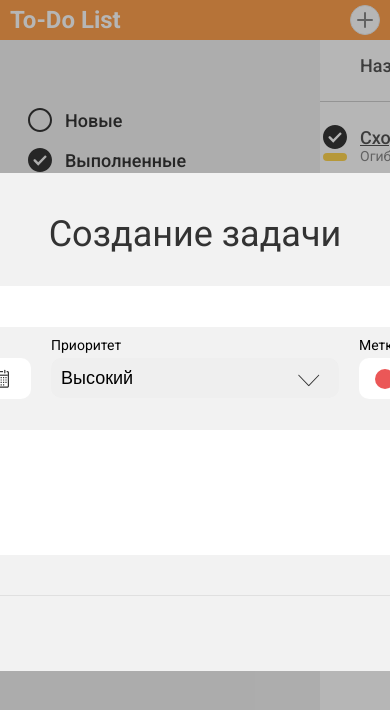
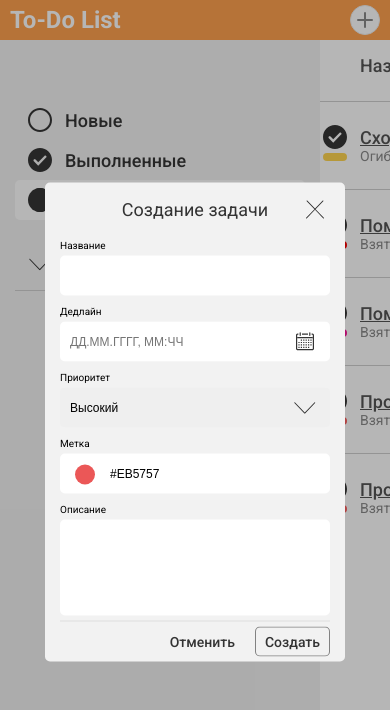
Before and after one commit to evgenstepanov/ToDo-List, a React (Create React App) app: page / in a window 390 px wide. Both pictures are taken after a click on the button 365 px from the left and 20 px from the top of the page. Shown: the top 710 px of the page. Built offline with nearby package versions, Linux system fonts and the light colour scheme.

Commit message:
адаптивность модального окна ModalBlock и дополнительная кнопка отмены

```diff
--- a/src/components/ModalBlock.css
+++ b/src/components/ModalBlock.css
@@ -5,6 +5,7 @@
   background: rgba(0, 0, 0, 0.247);
 }
 .modal-form {
+  position: relative;
   display: flex;
   flex-wrap: wrap;
   position: fixed;
@@ -15,6 +16,15 @@
   transform: translate(-50%, -50%);
   background: #f2f2f2;
   border-radius: 2rem;
+}
+.modal-form__button_cancel {
+  display: none;
+  width: 3rem;
+  height: 3rem;
+  position: absolute;
+  top: 1.2rem;
+  right: 1.5rem;
+  background: url(../img/close.svg) no-repeat;
 }
 .modal-label {
   display: flex;
@@ -57,7 +67,7 @@
   margin-right: 2rem;
   flex: 1;
 }
-.modal-form__input-priority {
+.modal-label__input_arrow-disable {
   -webkit-appearance: none;
   -moz-appearance: none;
   appearance: none;
@@ -73,15 +83,15 @@
   width: 30px;
   height: 30px;
 }
-.input-icon_arrow {
-  top: 28px;
-  right: 16px;
-  background: url(../img/icons.svg) -128px -39px;
+.modal-label__input_img-calendar {
+  background-image: url(../img/ei_calendar.svg);
+  background-repeat: no-repeat;
+  background-position: 96% 60%;
 }
-.input-icon_calendar {
-  top: 28px;
-  right: 16px;
-  background: url(../img/icons.svg) 30px 0px;
+.modal-label__input_img-arrow-down {
+  background-image: url(../img/arrow-down.svg);
+  background-repeat: no-repeat;
+  background-position: 96% 60%;
 }
 .input-icon_color {
   width: 20px;
@@ -103,16 +113,17 @@
   margin-right: 1rem;
 }
 .modal-btn:focus {
-  border: 1px solid #828282;
+  box-shadow: 0px 0px 0px 1px #828282 inset;
   border-radius: 0.5rem;
-  padding: 0.5rem 0.8rem;
 }
-.modal-form__block-buttons {
+.block-buttons {
   display: flex;
   justify-content: flex-end;
   width: 100%;
   padding-top: 2rem;
   border-top: 1px solid #e0e0e0;
+}
+.modal-form__block-buttons {
   margin-top: 3rem;
 }
 .modal-form__input-description {
@@ -124,8 +135,61 @@
   background: url(../img/icons.svg) 60px 0px;
   margin-right: auto;
 }
-@media (max-width: 1024px) {
+@media (max-width: 1130px) {
   .modal-form {
     width: 984px;
   }
 }
+@media (max-width: 990px) {
+  .modal-form {
+    width: 300px;
+    padding: 1.6rem 1.5rem 0.5rem 1.5rem;
+    border-radius: 0.5rem;
+  }
+  .modal-title {
+    font-size: 1.8rem;
+  }
+  .modal-form__date,
+  .modal-form__priority,
+  .modal-form__color {
+    min-width: 100%;
+    margin-right: 0;
+    flex: 1;
+  }
+  .modal-label__text {
+    font-size: 1rem;
+  }
+  .modal-form__modal-title {
+    margin-bottom: 2rem;
+  }
+  .input {
+    font-size: 1.2rem;
+    padding: 1.3rem 1rem;
+    border-radius: 0.5rem;
+  }
+  .modal-form__input-color {
+    padding-left: 5rem;
+  }
+  .input-icon_color {
+    top: 27px;
+    left: 15px;
+  }
+  .modal-label_last {
+    margin-bottom: 0.5rem;
+  }
+  .modal-form__block-buttons {
+    margin-top: 0;
+  }
+  .block-buttons {
+    padding-top: 0.5rem;
+  }
+  .modal-btn {
+    font-size: 1.4rem;
+  }
+  .modal-form__button_cancel {
+    display: block;
+  }
+  .modal-form__warning {
+    font-size: 1rem;
+  }
+}
--- a/src/components/ModalBlock.js
+++ b/src/components/ModalBlock.js
@@ -14,6 +14,12 @@ export default function ModalBlock() {
     deleteTodo,
   } = React.useContext(StoreContext);
 
+  const handleCancelButton = e => {
+    e.preventDefault();
+    setModalIsOpen(false);
+    setEditMode(false);
+  };
+
   let func = editMode
     ? e => {
         e.preventDefault();
@@ -25,13 +31,17 @@ export default function ModalBlock() {
     return (
       <div className='ModalBlock'>
         <form className='modal-form'>
-          <h1 className='modal-title modal-form__item text_dark-color text_size-big text_regular-weight'>
+          <h1 className='modal-title modal-form__modal-title modal-form__item text_dark-color text_size-big text_regular-weight'>
             {editMode ? 'Редактирование задачи' : 'Создание задачи'}
           </h1>
+          <button
+            className='button modal-form__button_cancel'
+            onClick={handleCancelButton}
+          ></button>
           <label className='modal-label modal-form__item modal-form__name'>
             <div className='modal-label__text text_size-small'>Название</div>
             <input
-              className={`input modal-form__input-name text_size-regular${
+              className={`input text_size-regular${
                 nameIsValid ? '' : ' warning'
               }`}
               type='text'
@@ -46,11 +56,10 @@ export default function ModalBlock() {
               </p>
             )}
           </label>
-          <label className='modal-label modal-form__date text_size-small'>
+          <label className='modal-label modal-form__item modal-form__date text_size-small'>
             <div className='modal-label__text text_size-small'>Дедлайн</div>
-            <div className='input-icon input-icon_calendar'></div>
             <input
-              className='input modal-form__input-date text_size-regular'
+              className='input modal-label__input_img-calendar text_size-regular'
               type='text'
               name='date'
               placeholder='ДД.ММ.ГГГГ, ММ:ЧЧ'
@@ -60,9 +69,8 @@ export default function ModalBlock() {
           </label>
           <label className='modal-label modal-form__item modal-form__priority text_size-small'>
             <div className='modal-label__text text_size-small'>Приоритет</div>
-            <div className='input-icon input-icon_arrow'></div>
             <select
-              className='input modal-form__input-priority text_size-regular'
+              className='input modal-label__input_img-arrow-down modal-label__input_arrow-disable text_size-regular'
               type='text'
               name='priority'
               value={todoInEdit.priority}
@@ -87,7 +95,7 @@ export default function ModalBlock() {
               onChange={handleInput}
             ></input>
           </label>
-          <label className='modal-label modal-form__item modal-form__description text_size-small'>
+          <label className='modal-label modal-label_last modal-form__item modal-form__description text_size-small'>
             <div className='modal-label__text text_size-small'>Описание</div>
             <textarea
               className='input modal-form__input-description text_size-regular'
@@ -107,11 +115,7 @@ export default function ModalBlock() {
             ) : null}
             <button
               className='button modal-btn block-buttons__button_cancel'
-              onClick={e => {
-                e.preventDefault();
-                setModalIsOpen(false);
-                setEditMode(false);
-              }}
+              onClick={handleCancelButton}
             >
               Отменить
             </button>
```
